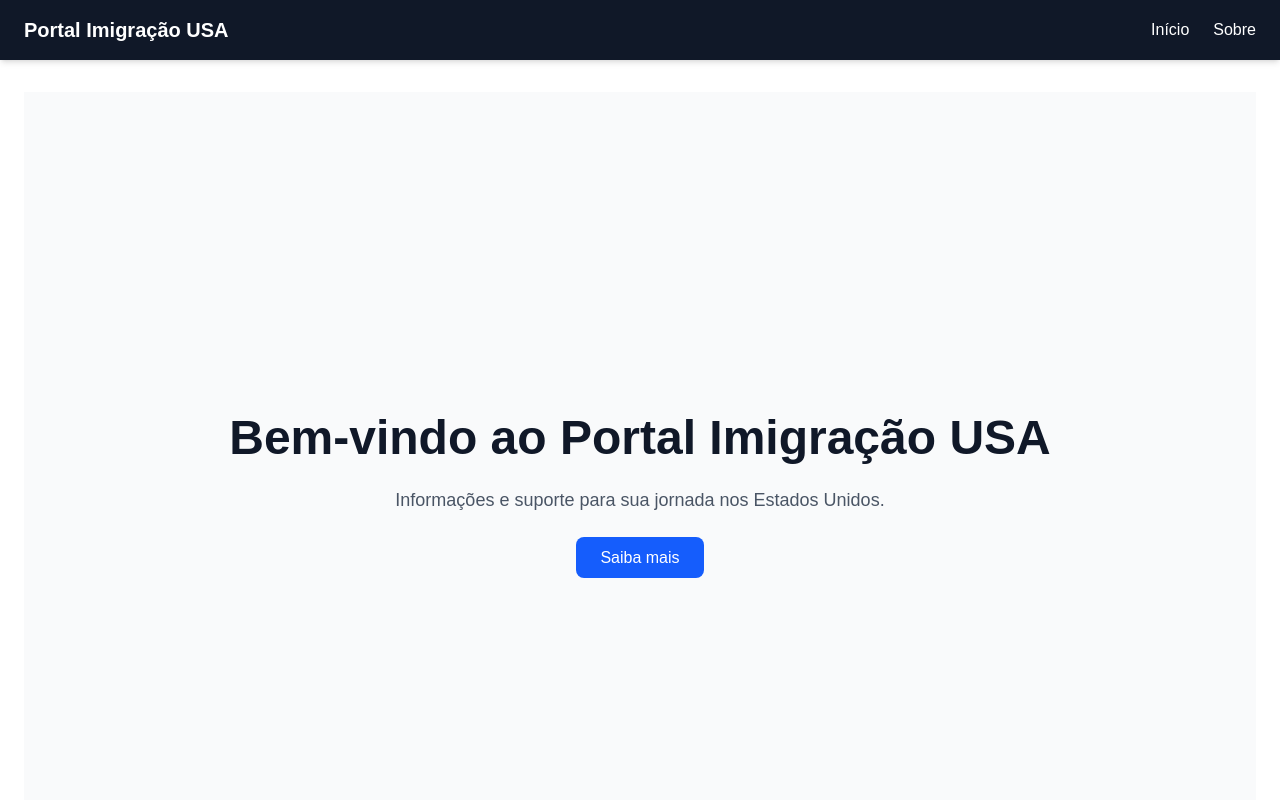
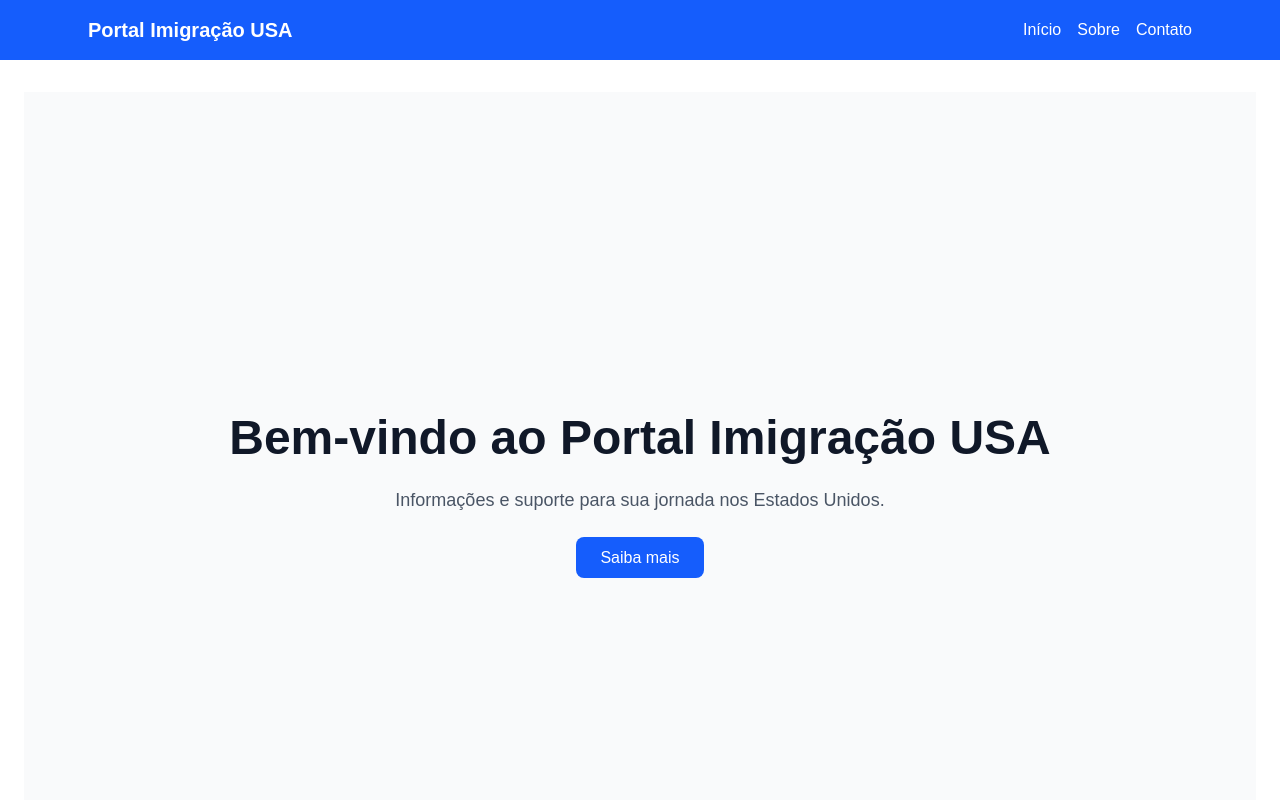
Before and after one commit to Ilton21/portalimigracaousa, a Next.js app: page / in a window 1280 px wide. Shown: the top 800 px of the page. Built offline with nearby package versions, Linux system fonts and the light colour scheme.

Commit message:
fix: Header e Footer atualizados para usar Link do next/link

```diff
--- a/components/Header.js
+++ b/components/Header.js
@@ -2,17 +2,17 @@ import Link from "next/link";
 
 export default function Header() {
   return (
-    <header className="bg-gray-900 text-white shadow-md">
-      <div className="container mx-auto flex justify-between items-center
-py-4 px-6">
+    <header className="bg-blue-600 text-white py-4">
+      <div className="max-w-6xl mx-auto px-6 flex justify-between
+items-center">
         <h1 className="text-xl font-bold">Portal Imigração USA</h1>
-        <nav className="space-x-6">
-          <Link href="/" className="hover:text-blue-400 transition">
-            Início
-          </Link>
-          <Link href="/about" className="hover:text-blue-400 transition">
-            Sobre
-          </Link>
+        <nav className="space-x-4">
+          <Link href="/" className="hover:text-blue-200
+transition">Início</Link>
+          <Link href="/about" className="hover:text-blue-200
+transition">Sobre</Link>
+          <Link href="/contact" className="hover:text-blue-200
+transition">Contato</Link>
         </nav>
       </div>
     </header>
```
